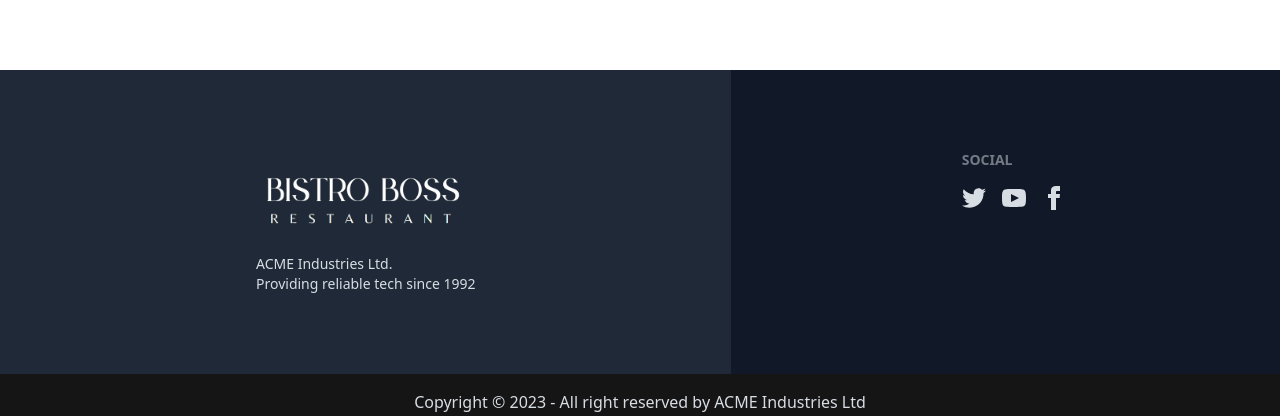
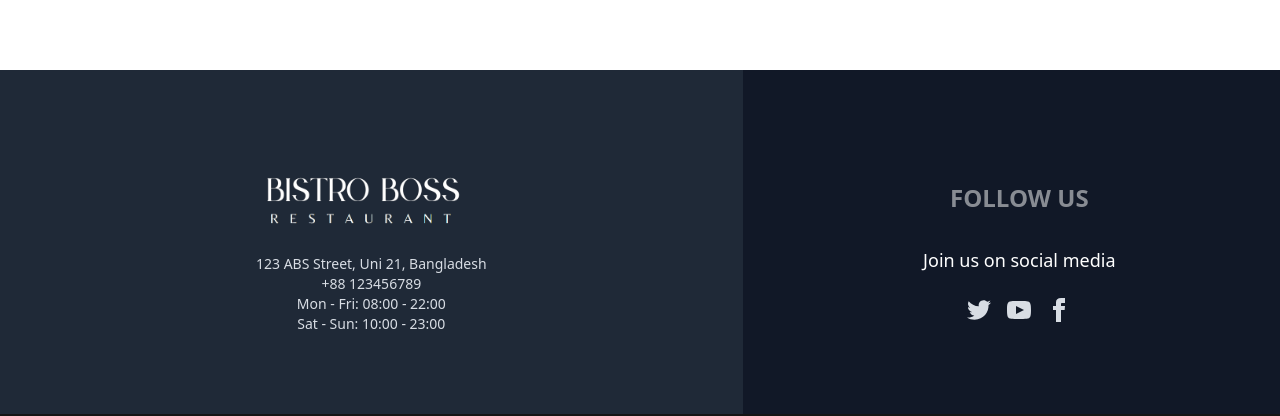
Before and after one commit to MdAbdullahIbnNoor/bistro-boss-client, a React (Vite) app: page / in a window 1280 px wide. Shown: the part 4154-4570 px from the top of the page. Built offline with nearby package versions, Linux system fonts and the light colour scheme; no server answers.

Commit message:
design updated

```diff
--- a/src/Pages/Shared/Footer/Footer.jsx
+++ b/src/Pages/Shared/Footer/Footer.jsx
@@ -11,11 +11,15 @@ const Footer = () => {
                         className='h-24 w-auto'
                     />
 
-                    <p>ACME Industries Ltd.<br />Providing reliable tech since 1992</p>
+                    <p className='text-center'>123 ABS Street, Uni 21, Bangladesh <br />
+                        +88 123456789 <br />
+                        Mon - Fri: 08:00 - 22:00 <br />
+                        Sat - Sun: 10:00 - 23:00</p>
                 </div>
-                <nav className='mt-20'>
-                    <header className="footer-title">Social</header>
-                    <div className="grid grid-flow-col gap-4">
+                <nav className='pt-28 flex flex-col space-y-4 justify-center items-center'>
+                    <header className="footer-title text-2xl text-white ">Follow US</header>
+                    <p className='text-center text-white text-lg'>Join us on social media</p>
+                    <div className="grid grid-flow-col gap-4 ">
                         <a><svg xmlns="http://www.w3.org/2000/svg" width="24" height="24" viewBox="0 0 24 24" className="fill-current"><path d="M24 4.557c-.883.392-1.832.656-2.828.775 1.017-.609 1.798-1.574 2.165-2.724-.951.564-2.005.974-3.127 1.195-.897-.957-2.178-1.555-3.594-1.555-3.179 0-5.515 2.966-4.797 6.045-4.091-.205-7.719-2.165-10.148-5.144-1.29 2.213-.669 5.108 1.523 6.574-.806-.026-1.566-.247-2.229-.616-.054 2.281 1.581 4.415 3.949 4.89-.693.188-1.452.232-2.224.084.626 1.956 2.444 3.379 4.6 3.419-2.07 1.623-4.678 2.348-7.29 2.04 2.179 1.397 4.768 2.212 7.548 2.212 9.142 0 14.307-7.721 13.995-14.646.962-.695 1.797-1.562 2.457-2.549z"></path></svg></a>
                         <a><svg xmlns="http://www.w3.org/2000/svg" width="24" height="24" viewBox="0 0 24 24" className="fill-current"><path d="M19.615 3.184c-3.604-.246-11.631-.245-15.23 0-3.897.266-4.356 2.62-4.385 8.816.029 6.185.484 8.549 4.385 8.816 3.6.245 11.626.246 15.23 0 3.897-.266 4.356-2.62 4.385-8.816-.029-6.185-.484-8.549-4.385-8.816zm-10.615 12.816v-8l8 3.993-8 4.007z"></path></svg></a>
                         <a><svg xmlns="http://www.w3.org/2000/svg" width="24" height="24" viewBox="0 0 24 24" className="fill-current"><path d="M9 8h-3v4h3v12h5v-12h3.642l.358-4h-4v-1.667c0-.955.192-1.333 1.115-1.333h2.885v-5h-3.808c-3.596 0-5.192 1.583-5.192 4.615v3.385z"></path></svg></a>
```
